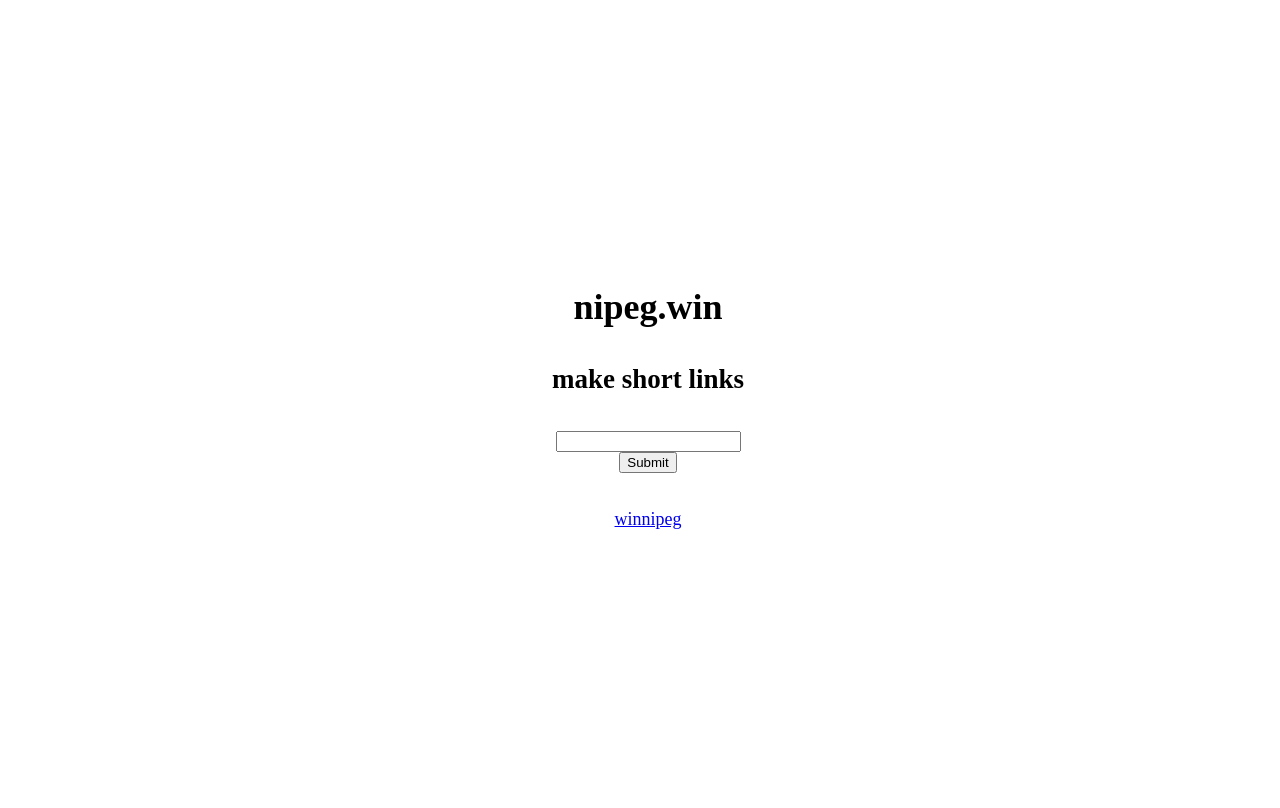
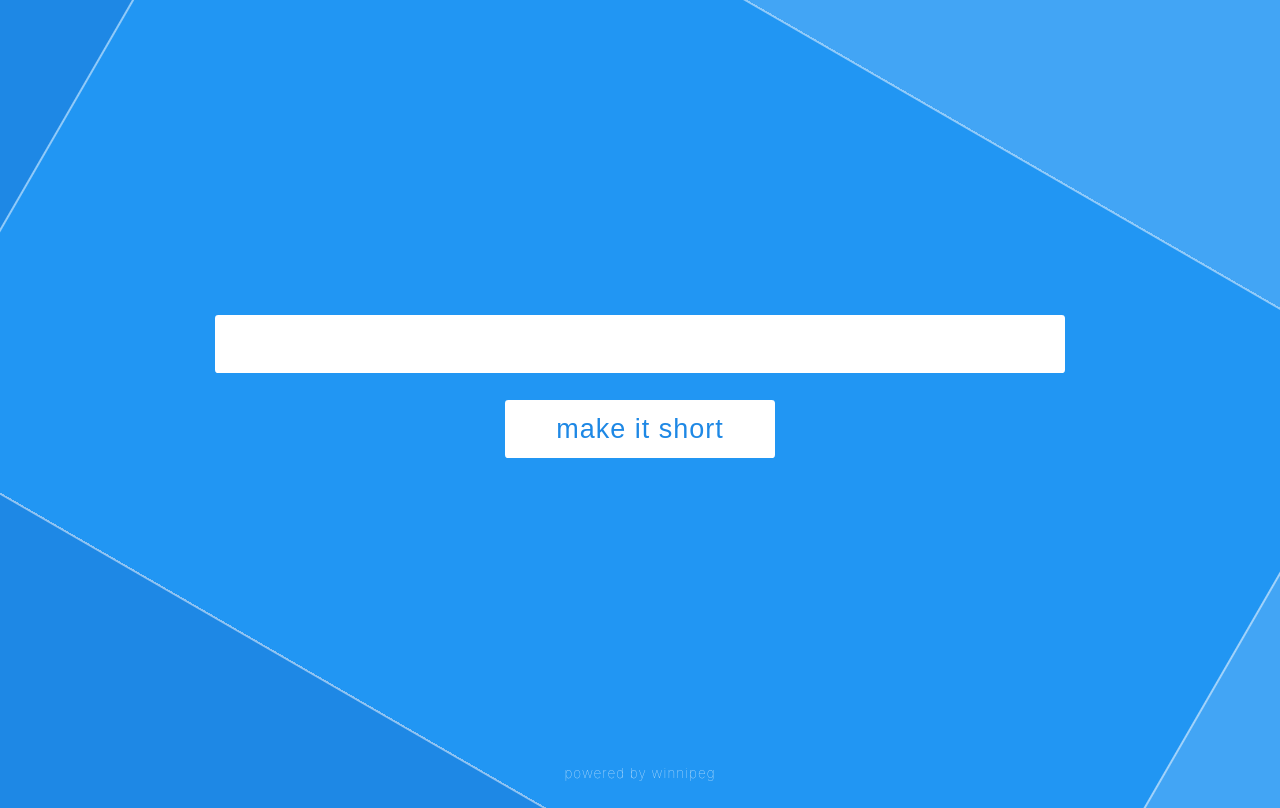
Before and after one commit to Zertz/winnipeg, a website: page public/html.html in a window 1280 px wide. Drawn offline with Linux system fonts and the light colour scheme.

Commit message:
make it pretty

```diff
--- a/public/css.css
+++ b/public/css.css
@@ -1,42 +1,86 @@
 html, body {
+  color: #E3F2FD;
+  font-family:
+  /* 1 */ -apple-system, BlinkMacSystemFont,
+  /* 2 */ "Segoe UI", "Roboto", "Oxygen", "Ubuntu", "Cantarell", "Fira Sans", "Droid Sans",
+  /* 3 */ "Helvetica Neue", sans-serif;
   font-size: 18px;
+  letter-spacing: 1px;
   width: 100%;
   height: 100%;
 }
 
-h1, h2, p {
-  margin: 0;
+.bg {
+  transform: rotate(30deg);
+  width: 100%;
+  height: 100%;
+  position: fixed;
+  top: 0;
+  left: 0;
 }
 
-h1 {
-  font-size: 2em;
-  margin-bottom: 1em;
+.bg > div {
+  border: 2px solid rgba(255, 255, 255, 0.5);
+  width: 100%;
+  height: 100%;
+  position: absolute;
 }
 
-h2 {
-  font-size: 1.5em;
+.bg > .bg-1, .bg > .bg-5, .bg > .bg-9 {
+  background-color: #2196F3;
 }
 
-p {
-  font-size: 1em;
+.bg > .bg-2, .bg > .bg-6, .bg > .bg-7 {
+  background-color: #42A5F5;
 }
 
-.container {
-  display: flex;
-  flex-direction: column;
-  align-items: center;
-  justify-content: center;
-  text-align: center;
-  width: 100%;
-  height: 100%;
+.bg > .bg-3, .bg > .bg-4, .bg > .bg-8 {
+  background-color: #1E88E5;
 }
 
-.header {
-  margin-bottom: 2em;
+.bg > .bg-1 {
+  top: -100%;
+  left: -100%;
 }
 
-.content {
-  margin-bottom: 2em;
+.bg > .bg-2 {
+  top: -100%;
+  left: 0%;
+}
+
+.bg > .bg-3 {
+  top: -100%;
+  left: 100%;
+}
+
+.bg > .bg-4 {
+  top: 0%;
+  left: -100%;
+}
+
+.bg > .bg-5 {
+  top: 0%;
+  left: 0%;
+}
+
+.bg > .bg-6 {
+  top: 0%;
+  left: 100%;
+}
+
+.bg > .bg-7 {
+  top: 100%;
+  left: -100%;
+}
+
+.bg > .bg-8 {
+  top: 100%;
+  left: 0%;
+}
+
+.bg > .bg-9 {
+  top: 100%;
+  left: 100%;
 }
 
 form {
@@ -44,5 +88,62 @@ form {
   flex-direction: column;
   align-items: center;
   justify-content: center;
+  padding: 2em;
   text-align: center;
+  position: absolute;
+  top: 0;
+  right: 0;
+  bottom: 0;
+  left: 0;
 }
+
+form input {
+  appearance: none;
+  -moz-appearance: none;
+  -webkit-appearance: none;
+  background-color: #FFFFFF;
+  border: none;
+  border-radius: 0.125em;
+  font-size: 1.5em;
+  font-weight: 200;
+  letter-spacing: 1px;
+  margin: 0 auto;
+  padding: 0.5em 0.75em;
+  width: 90%;
+}
+
+form input:first-child {
+  margin-bottom: 1em;
+  max-width: 30em;
+}
+
+form input:last-child {
+  color: #1E88E5;
+  margin-bottom: 1em;
+  max-width: 10em;
+}
+
+form input:last-child:hover {
+  background-color: #E3F2FD;
+  cursor: pointer;
+}
+
+footer {
+  padding: 1em;
+  text-align: center;
+  position: absolute;
+  bottom: 0;
+  right: 0;
+  left: 0;
+}
+
+a {
+  color: #E3F2FD;
+  font-size: 0.75em;
+  font-weight: 100;
+  text-decoration: none;
+}
+
+a:hover {
+  color: #BBDEFB;
+}
--- a/public/html.html
+++ b/public/html.html
@@ -1,25 +1,29 @@
 <!DOCTYPE html>
 <html lang="en">
   <head>
+    <meta name="viewport" content="width=device-width, initial-scale=1.0">
     <title>nipeg.win - make short links</title>
     <link rel="stylesheet" href="/css.css">
   </head>
   <body>
-    <div class="container">
-      <div class="header">
-        <h1>nipeg.win</h1>
-        <h2>make short links</h2>
-      </div>
-      <div class="content">
-        <form action="/" method="post">
-          <input type="text" name="url" />
-          <input type="submit" />
-        </form>
-      </div>
-      <div class="footer">
-        <a href="https://github.com/Zertz/winnipeg">winnipeg</a>
-      </div>
+    <div class="bg">
+      <div class="bg-1"></div>
+      <div class="bg-2"></div>
+      <div class="bg-3"></div>
+      <div class="bg-4"></div>
+      <div class="bg-5"></div>
+      <div class="bg-6"></div>
+      <div class="bg-7"></div>
+      <div class="bg-8"></div>
+      <div class="bg-9"></div>
     </div>
+    <form action="/" method="post">
+      <input type="text" name="url" />
+      <input type="submit" value="make it short" />
+    </form>
+    <footer>
+      <a href="https://github.com/Zertz/winnipeg">powered by winnipeg</a>
+    </footer>
     <script src="/js.js"></script>
   </body>
 </html>
```
